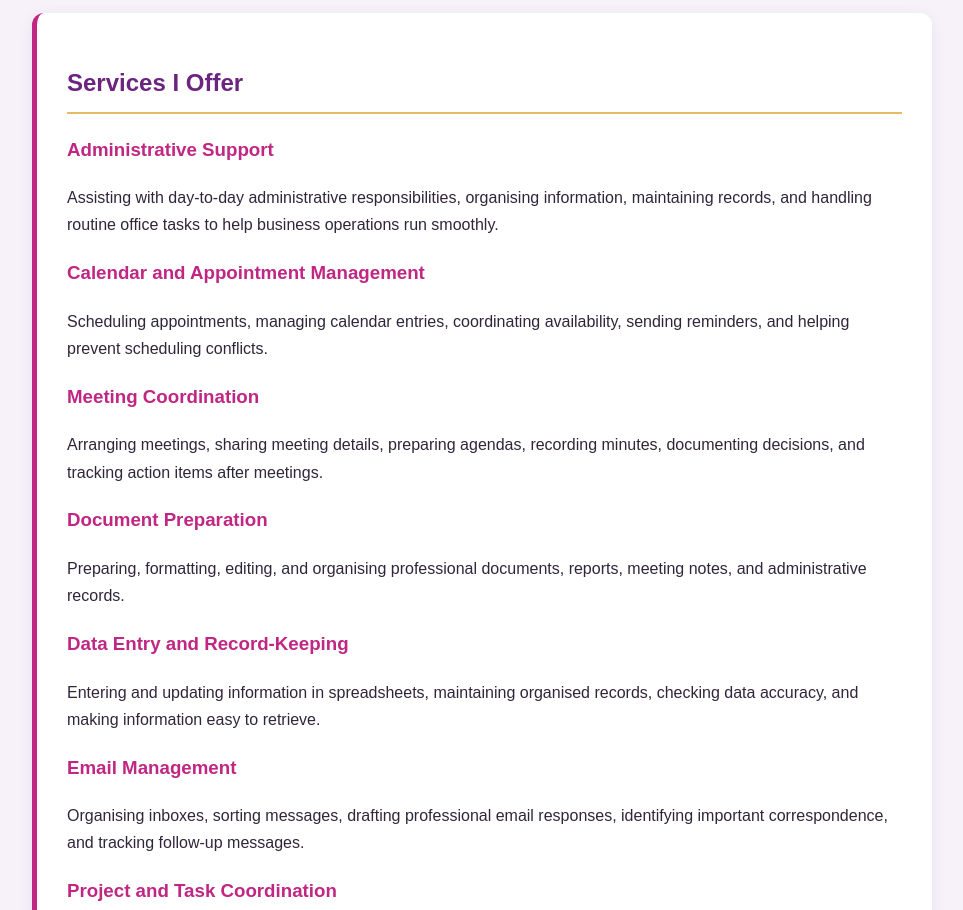
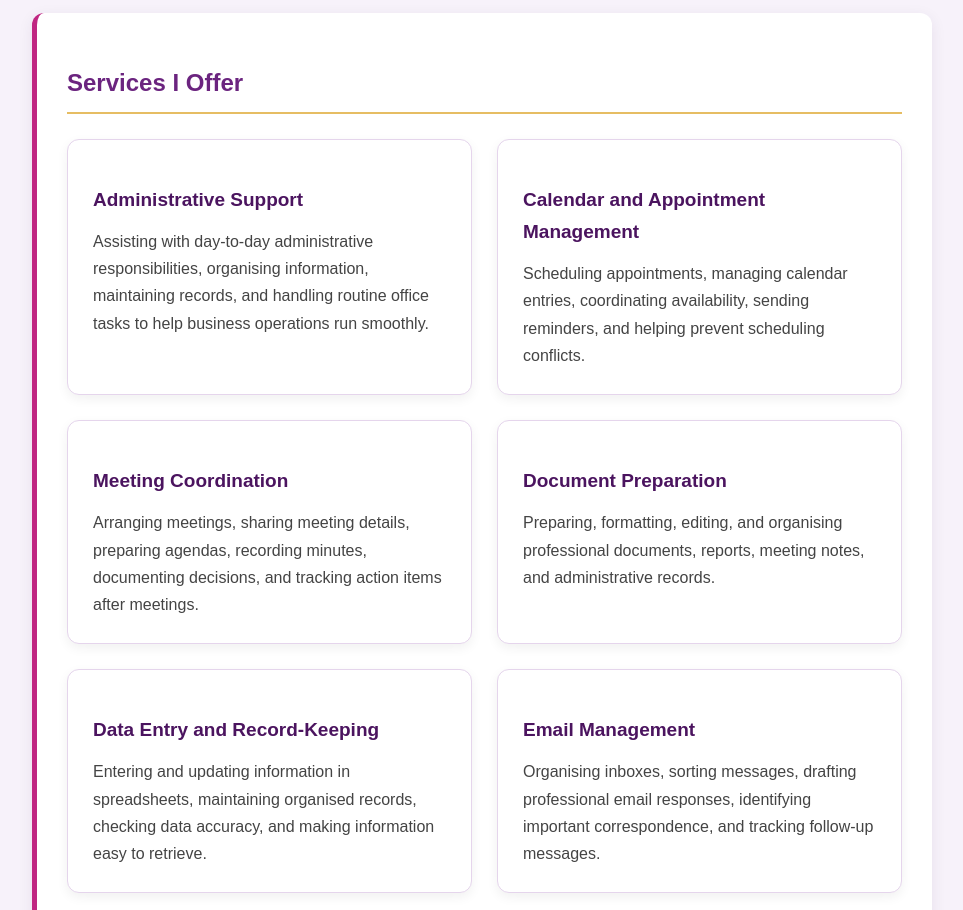
Before and after one commit to liliangodpower/lilian-va-website, a plain HTML site: page index.html in a window 1280 px wide. Shown: the part 840-1750 px from the top of the page, without its empty margins (158-1121 px from the left). Drawn offline with Linux system fonts and the light colour scheme.

Commit message:
Update style.css

```diff
--- a/style.css
+++ b/style.css
@@ -111,3 +111,43 @@ footer {
 .cv-button:hover {
     background-color: #7a2478;
 }
+/* SERVICES SECTION */
+.services-container {
+    display: grid;
+    grid-template-columns: repeat(2, 1fr);
+    gap: 25px;
+    margin-top: 25px;
+}
+
+.service-card {
+    background: #ffffff;
+    padding: 25px;
+    border-radius: 12px;
+    border: 1px solid #e5d5ec;
+    box-shadow: 0 4px 12px rgba(0, 0, 0, 0.06);
+    transition: transform 0.3s ease, box-shadow 0.3s ease;
+}
+
+.service-card:hover {
+    transform: translateY(-5px);
+    box-shadow: 0 8px 20px rgba(0, 0, 0, 0.12);
+}
+
+.service-card h3 {
+    color: #4b145f;
+    margin-bottom: 12px;
+    font-size: 19px;
+}
+
+.service-card p {
+    color: #444444;
+    line-height: 1.7;
+    margin: 0;
+}
+
+/* MOBILE RESPONSIVENESS */
+@media (max-width: 768px) {
+    .services-container {
+        grid-template-columns: 1fr;
+    }
+}
```
